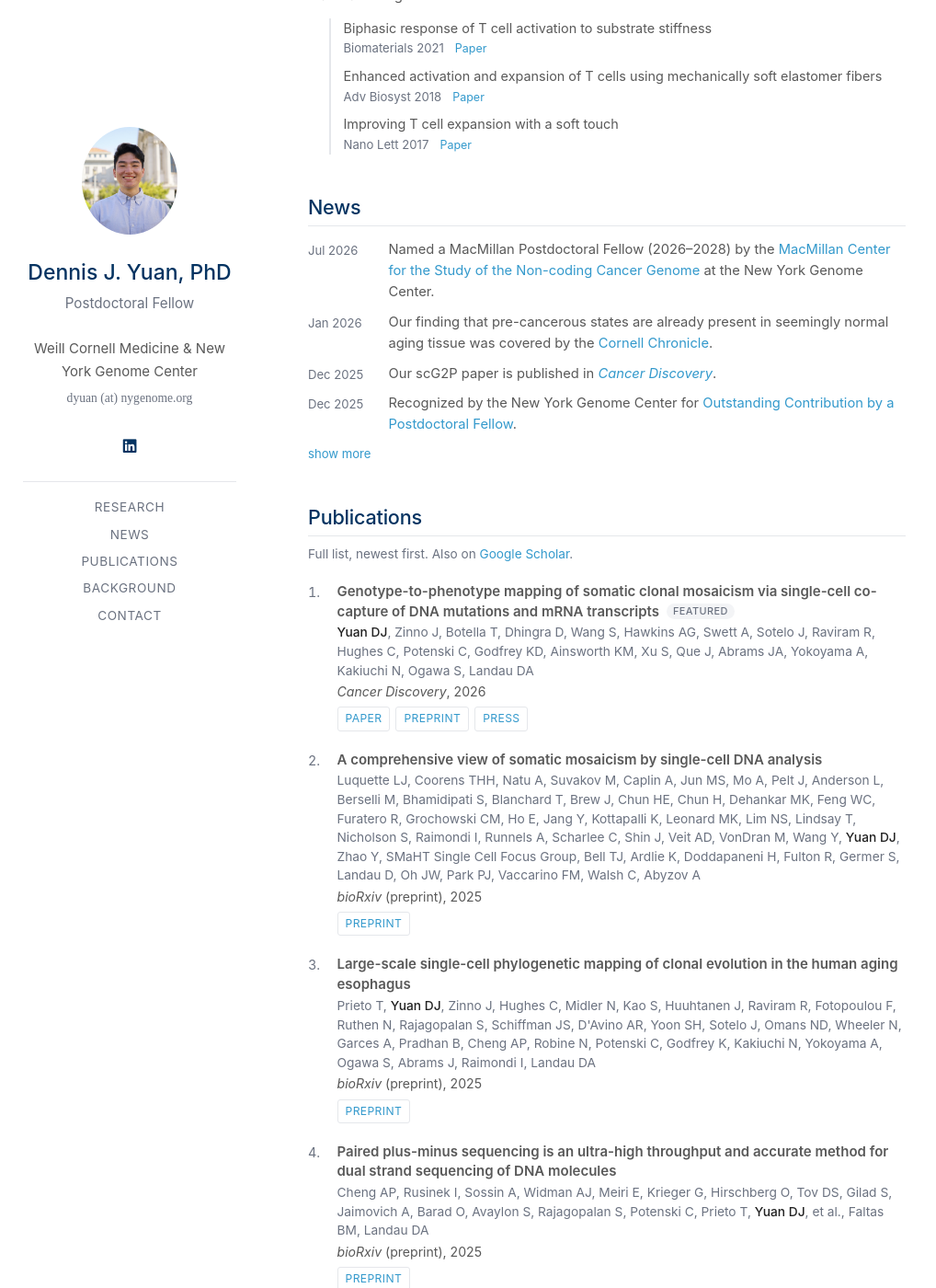
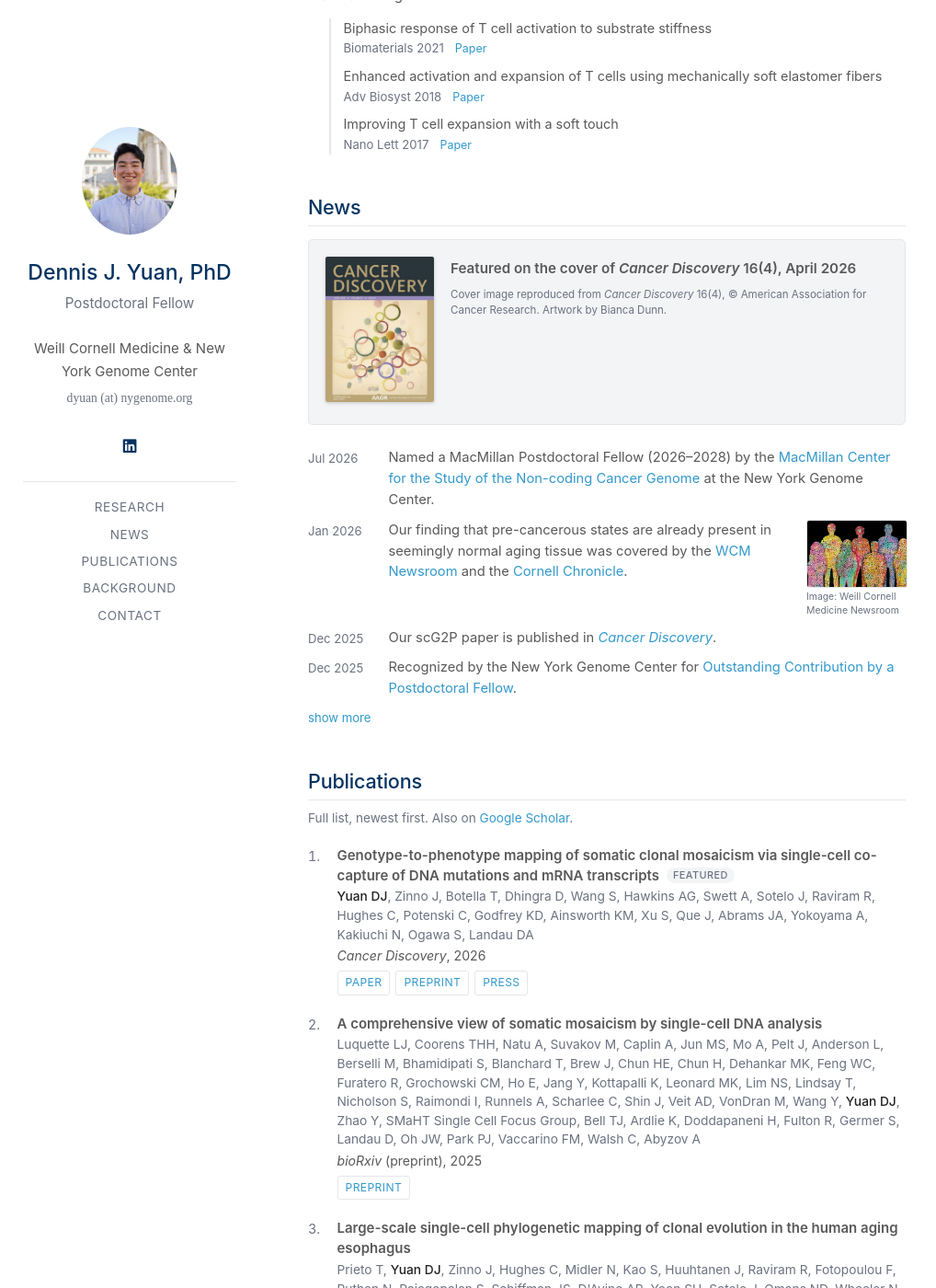
Before and after one commit to dennisjyuan/dennisjyuan.github.io, a Jekyll site: the page built from index.md, in a window 1280 px wide and 1400 px high, scrolled down 1205 px. Shown: the whole window at 92% size, without its empty margins (135-1153 px from the left). Built offline with Jekyll 4.4.1, drawn with Linux system fonts in a browser that asks for light colours; a style sheet for code colours, icons or effects is not loaded; our own code applies the rules of GitHub Pages for plain Markdown files.

Commit message:
Add Cancer Discovery cover and news images

```diff
--- a/_data/news.yml
+++ b/_data/news.yml
@@ -1,15 +1,32 @@
 # ---------------------------------------------------------------------------
-# News items, newest first. Only the first `news_visible` items (set in
-# index.md) are shown; the rest collapse behind a "show more" toggle.
+# News items, newest first. Only the first 4 are shown; the rest collapse
+# behind a "show more" toggle.
 # ---------------------------------------------------------------------------
 
+# Cover feature card, shown at the top of the News section.
+# Set `enabled: false` to hide it without deleting anything.
+cover:
+  enabled: true
+  image: ./assets/img/news/cd-cover-16-4.jpg
+  alt: "Cover of Cancer Discovery volume 16 issue 4"
+  link: https://aacrjournals.org/cancerdiscovery/issue/16/4
+  heading: 'Featured on the cover of <em>Cancer Discovery</em> 16(4), April 2026'
+  credit: >
+    Cover image reproduced from <em>Cancer Discovery</em> 16(4),
+    &copy; American Association for Cancer Research. Artwork by Bianca Dunn.
+
 main:
+
 
   - date: "Jul 2026"
     text: 'Named a MacMillan Postdoctoral Fellow (2026&ndash;2028) by the <a href="https://www.csncg.org/training-programs">MacMillan Center for the Study of the Non-coding Cancer Genome</a> at the New York Genome Center.'
 
   - date: "Jan 2026"
-    text: 'Our finding that pre-cancerous states are already present in seemingly normal aging tissue was covered by the <a href="https://news.cornell.edu/stories/2026/01/pre-cancerous-states-identified-seemingly-normal-aging-tissues">Cornell Chronicle</a>.'
+    text: 'Our finding that pre-cancerous states are already present in seemingly normal aging tissue was covered by the <a href="https://news.weill.cornell.edu/news/2026/01/scientists-identify-pre-cancerous-states-in-seemingly-normal-aging-tissues">WCM Newsroom</a> and the <a href="https://news.cornell.edu/stories/2026/01/pre-cancerous-states-identified-seemingly-normal-aging-tissues">Cornell Chronicle</a>.'
+    image: ./assets/img/news/clonal-mosaicism.jpg
+    image_alt: "Illustration of mutation-carrying cells interspersed through normal aging tissue"
+    image_credit: "Image: Weill Cornell Medicine Newsroom"
+    image_link: https://news.weill.cornell.edu/news/2026/01/scientists-identify-pre-cancerous-states-in-seemingly-normal-aging-tissues
 
   - date: "Dec 2025"
     text: 'Our scG2P paper is published in <a href="https://doi.org/10.1158/2159-8290.CD-24-0853"><em>Cancer Discovery</em></a>.'
--- a/_includes/news.md
+++ b/_includes/news.md
@@ -1,10 +1,34 @@
 <h2 id="news">News</h2>
+
+{% if site.data.news.cover.enabled %}
+{% assign c = site.data.news.cover %}
+<div class="cover-card">
+  <div class="cover-art">
+    {% if c.link %}<a href="{{ c.link }}" target="_blank" rel="noopener">{% endif %}
+    <img src="{{ c.image }}" alt="{{ c.alt }}" loading="lazy">
+    {% if c.link %}</a>{% endif %}
+  </div>
+  <div class="cover-body">
+    <div class="cover-heading">{{ c.heading }}</div>
+    {% if c.summary %}<p class="cover-summary">{{ c.summary }}</p>{% endif %}
+    <p class="cover-credit">{{ c.credit }}</p>
+  </div>
+</div>
+{% endif %}
 
 <ul class="news-list">
 {% for item in site.data.news.main %}
   <li{% if forloop.index > 4 %} class="news-extra"{% endif %}>
     <span class="news-date">{{ item.date }}</span>
     <span class="news-text">{{ item.text }}</span>
+    {% if item.image %}
+    <span class="news-thumb">
+      {% if item.image_link %}<a href="{{ item.image_link }}" target="_blank" rel="noopener">{% endif %}
+      <img src="{{ item.image }}" alt="{{ item.image_alt }}" loading="lazy">
+      {% if item.image_link %}</a>{% endif %}
+      {% if item.image_credit %}<span class="thumb-credit">{{ item.image_credit }}</span>{% endif %}
+    </span>
+    {% endif %}
   </li>
 {% endfor %}
 </ul>
--- a/assets/css/custom.css
+++ b/assets/css/custom.css
@@ -175,6 +175,74 @@ section h2#research {
   color: var(--muted);
   font-size: 0.82rem;
   padding-top: 2px;
+}
+
+.cover-card {
+  padding: 16px 18px;
+  margin: 0 0 24px;
+  border: 1px solid var(--rule);
+  border-radius: 5px;
+  background: var(--chip-bg);
+  overflow: hidden; /* contains the floated cover art */
+}
+
+.cover-art {
+  float: left;
+  margin: 2px 18px 8px 0;
+}
+
+.cover-art img {
+  display: block;
+  width: 118px;
+  height: auto;
+  border-radius: 2px;
+  box-shadow: 0 1px 4px rgba(0, 0, 0, 0.18);
+}
+
+.cover-heading {
+  font-weight: 600;
+  font-size: 0.95rem;
+  margin-bottom: 7px;
+  padding-top: 2px;
+}
+
+.cover-summary {
+  font-size: 0.83rem;
+  line-height: 1.6;
+  margin: 0 0 9px;
+}
+
+.cover-credit {
+  font-size: 0.72rem;
+  line-height: 1.5;
+  color: var(--muted);
+  margin: 0;
+}
+
+.news-thumb {
+  flex: 0 0 108px;
+  margin-left: auto;
+  align-self: flex-start;
+}
+
+.news-thumb img {
+  display: block;
+  width: 108px;
+  height: auto;
+  border-radius: 3px;
+  border: 1px solid var(--rule);
+}
+
+.news-thumb a:hover img {
+  border-color: var(--accent);
+}
+
+.thumb-credit {
+  display: block;
+  font-size: 0.65rem;
+  line-height: 1.4;
+  color: var(--muted);
+  margin-top: 3px;
 }
 
 .news-extra {
@@ -374,6 +442,15 @@ section h2#research {
     gap: 0;
   }
 
+  .news-thumb {
+    margin: 8px 0 0 0;
+  }
+
+  .cover-art,
+  .cover-art img {
+    width: 120px;
+  }
+
   .theme-papers {
     margin-left: 0;
   }
```
Also changed, not shown: assets/img/news/cd-cover-16-4.jpg (added), assets/img/news/clonal-mosaicism.jpg (added).
